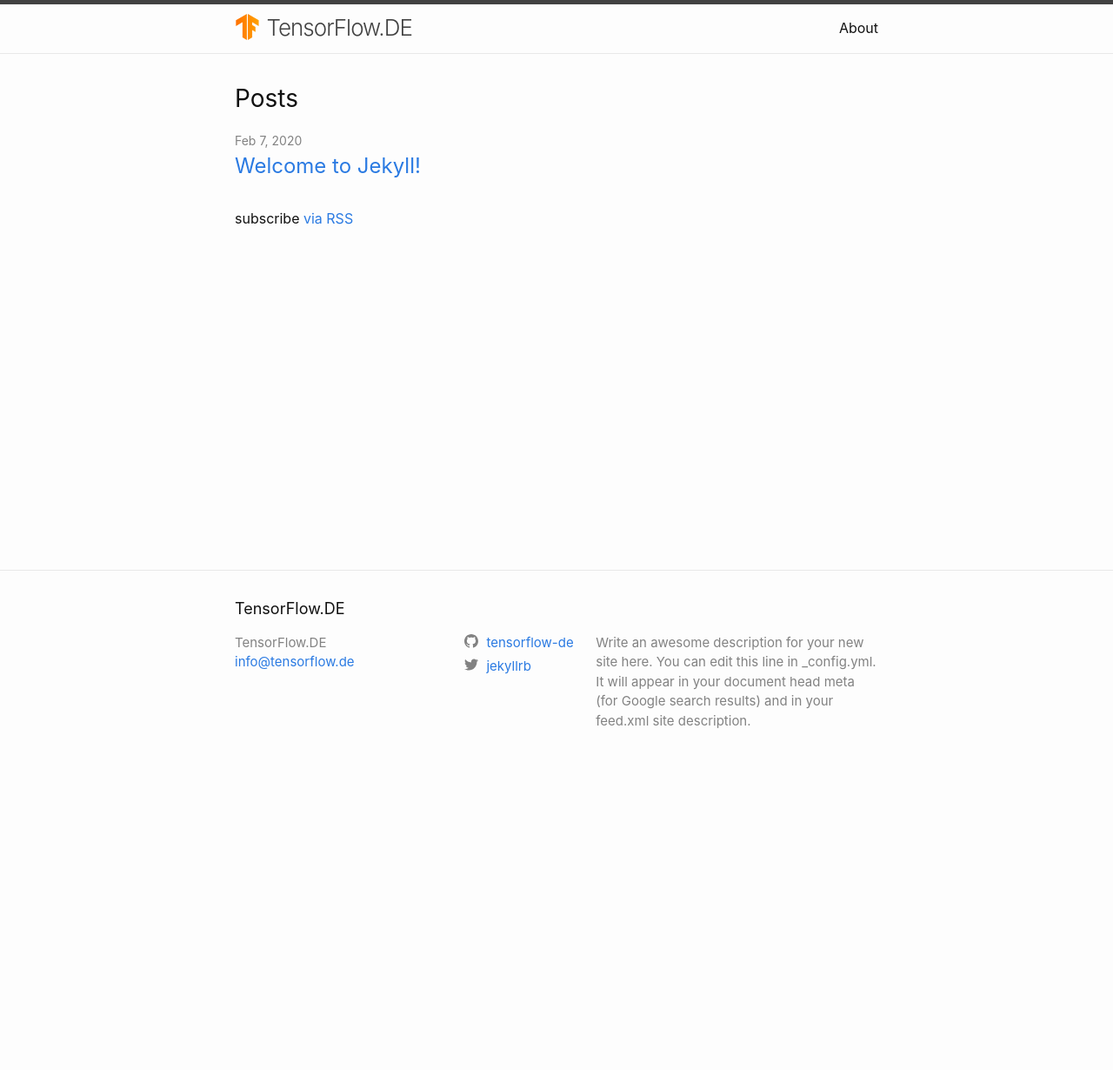
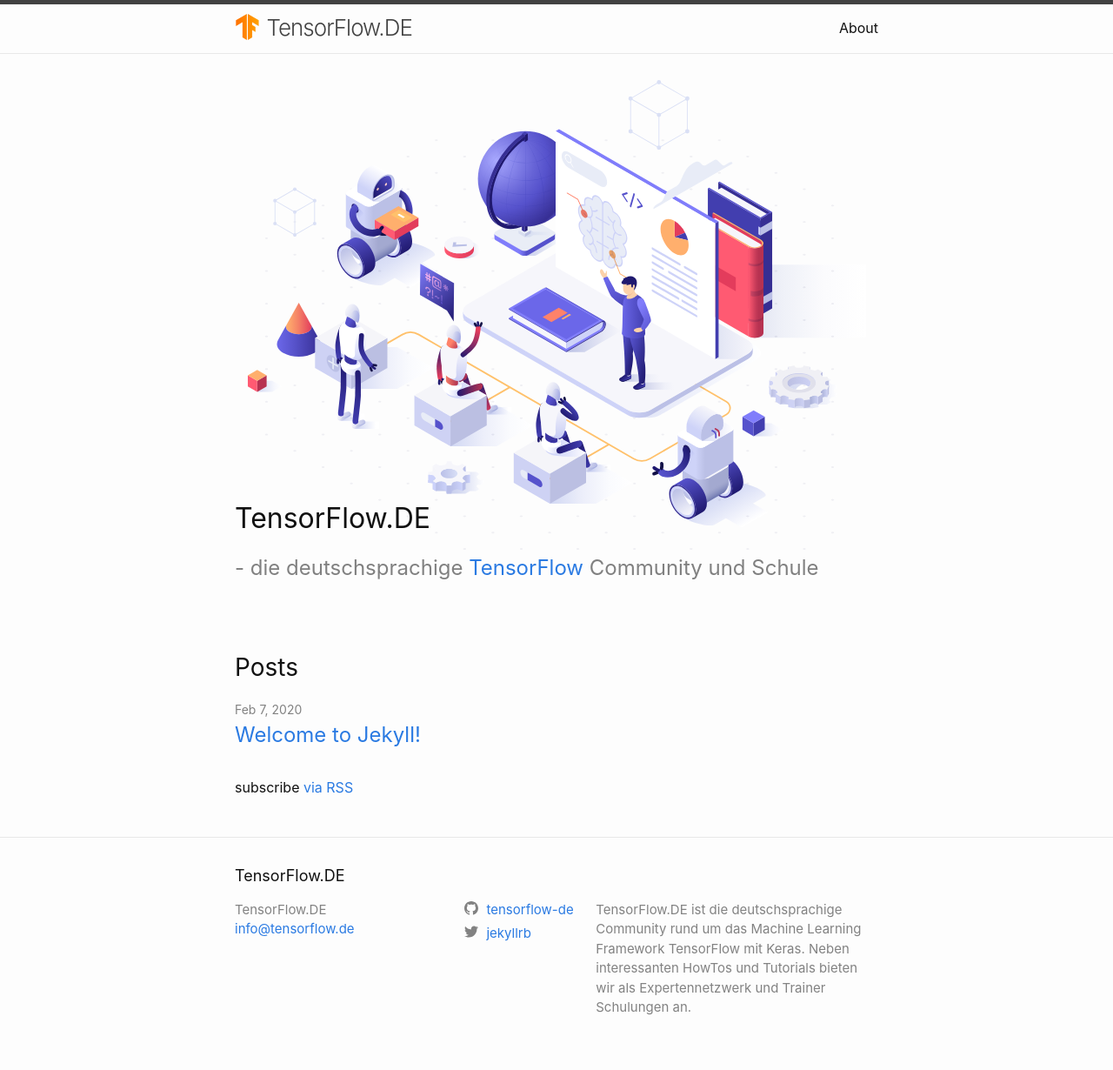
Before and after one commit to tensorflow-de/tensorflow-de.github.io, a Jekyll site: the page built from index.markdown, in a window 1280 px wide. Shown: the whole page at 87% size. Built offline with Jekyll 4.4.1, drawn with Linux system fonts in a browser that asks for light colours; before the commit the page ends 900 px from its top, so only the background shows below that.

Commit message:
Adding a master section to the home page

```diff
--- a/_config.yml
+++ b/_config.yml
@@ -21,9 +21,7 @@
 title: TensorFlow.DE
 email: info@tensorflow.de
 description: >- # this means to ignore newlines until "baseurl:"
-  Write an awesome description for your new site here. You can edit this
-  line in _config.yml. It will appear in your document head meta (for
-  Google search results) and in your feed.xml site description.
+  TensorFlow.DE ist die deutschsprachige Community rund um das Machine Learning Framework TensorFlow mit Keras. Neben interessanten HowTos und Tutorials bieten wir als Expertennetzwerk und Trainer Schulungen an.
 baseurl: "" # the subpath of your site, e.g. /blog
 url: "https://tensorflow.de" # the base hostname & protocol for your site, e.g. http://example.com
 twitter_username: jekyllrb
--- /dev/null
+++ b/_includes/home_master.html
@@ -0,0 +1,29 @@
+<style>
+    .master-image {
+        width: 100%;
+        height: 60vh;
+
+
+        background-image: url('/assets/ml_school.svg');
+        background-position: center;
+        background-size: contain;
+        background-repeat: no-repeat;
+
+    }
+
+    .master-title {
+        position: relative;
+        top: -60px;
+    }
+
+    .master-title h2 {
+        color: gray;
+    }
+</style>
+<div class="master-image">
+
+</div>
+<div class="master-title">
+    <h1>TensorFlow.DE</h1>
+    <h2>- die deutschsprachige <a href="https://www.tensorflow.org/">TensorFlow</a> Community und Schule</h2>
+</div>
--- a/_layouts/home.html
+++ b/_layouts/home.html
@@ -6,6 +6,8 @@ layout: default
   {%- if page.title -%}
     <h1 class="page-heading">{{ page.title }}</h1>
   {%- endif -%}
+
+  {%- include home_master.html -%}
 
   {{ content }}
 
```
Also changed, not shown: assets/ml_school.svg (added).
